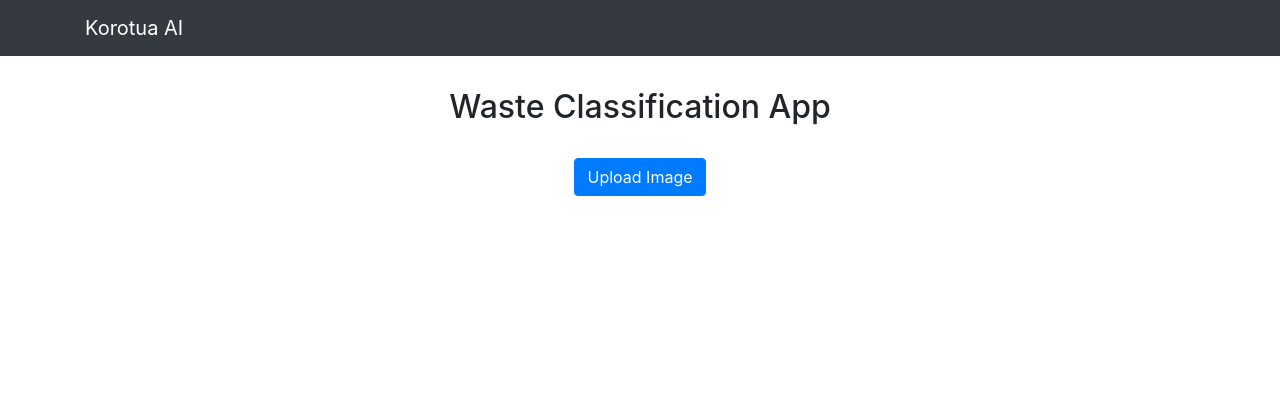
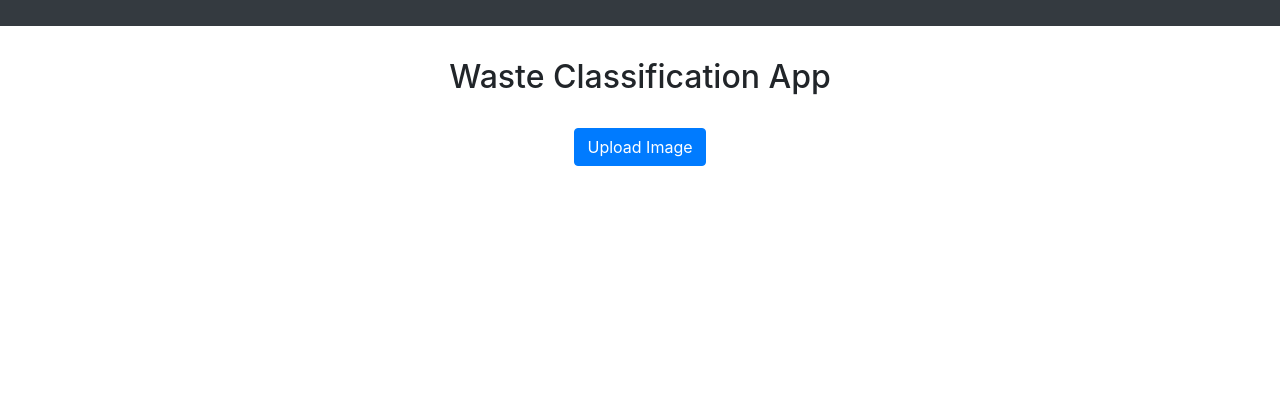
Before and after one commit to xyfer17/Waste-classification-app, a Flask app: page / in a window 1280 px wide. Shown: the top 420 px of the page. Run offline with Flask 2, Linux system fonts and the light colour scheme; some libraries are stand-ins or nearby versions.

Commit message:
lastest commit

```diff
--- a/templates/import.html
+++ b/templates/import.html
@@ -16,7 +16,7 @@
 <body>
     <nav class="navbar navbar-dark bg-dark">
         <div class="container">
-            <a class="navbar-brand" href="#">Korotua AI</a>
+            <a class="navbar-brand" href="#"></a>
 
         </div>
     </nav>
@@ -29,7 +29,7 @@
     <div class="foot">
 
     <b>Beta Version-2021</b><br>
-    <b>Developed By <a href="">Naveen Kumar yadav</a></b>
+    <b>Developed By <a href="https://www.linkedin.com/in/xyfer17/">Naveen Kumar yadav</a></b>
 
     </div>
     <script src="{{ url_for('static', filename='js/main.js') }}" type="text/javascript"></script>
```
